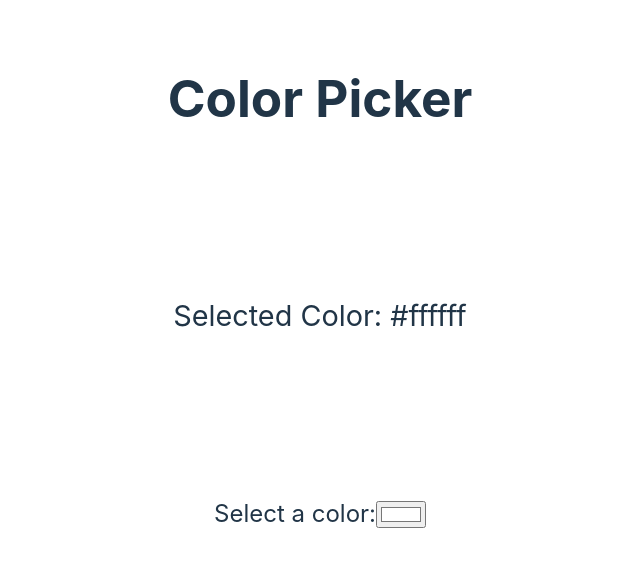
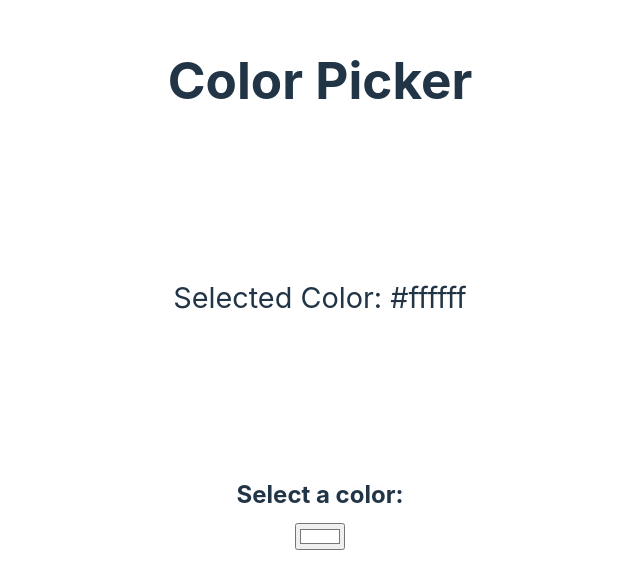
Before and after one commit to Lu-Smith/color_pick_react, a React (Vite) app: page / in a window 1280 px wide. Shown: the part 116-704 px from the top of the page, without its empty margins (320-960 px from the left). Built offline with nearby package versions, Linux system fonts and the light colour scheme.

Commit message:
Updated App.css

```diff
--- a/src/App.css
+++ b/src/App.css
@@ -21,6 +21,15 @@
   font-size: 1.8rem;
 }
 
+.select-color-container{
+  display: flex;
+  justify-content: center;
+  align-items: center;
+  flex-direction: column;
+}
+
 label {
   font-size: 1.5rem;
+  font-weight: bold;
+  margin-bottom: 10px;
 }
```
